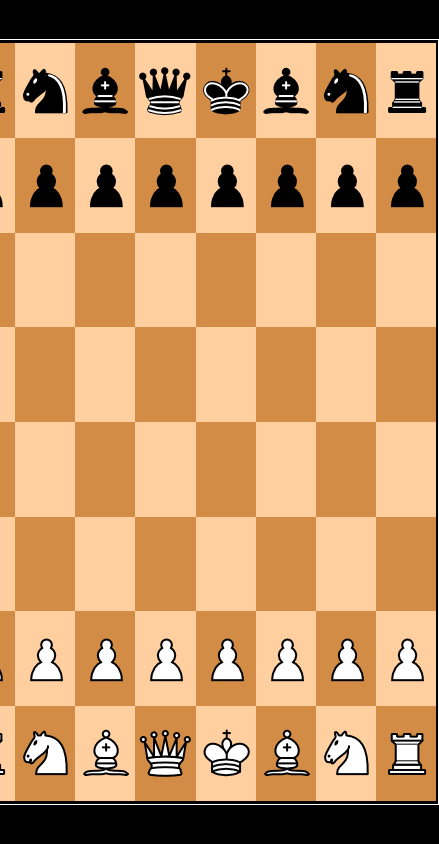
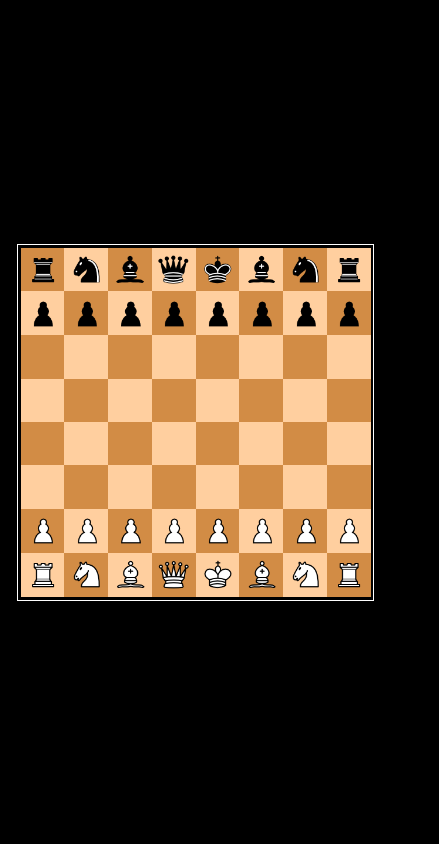
Before and after one commit to 5tupidmuffin/chess, a plain HTML site: page index.html in a window 390 px wide. Shown: the whole page, 439 px wide, since content can reach past the window. Drawn offline with Linux system fonts and the light colour scheme.

Commit message:
made responsive for phones

```diff
--- a/styles/style.css
+++ b/styles/style.css
@@ -24,6 +24,17 @@ body {
   padding: 2px;
   display: flex;
   flex-direction: column;
+}
+
+@media screen and (max-width: 1000px) {
+  .board {
+    height: 90vw;
+    width: 90vw;
+  }
+
+  img {
+    height: 80%;
+  }
 }
 
 .row {
```
